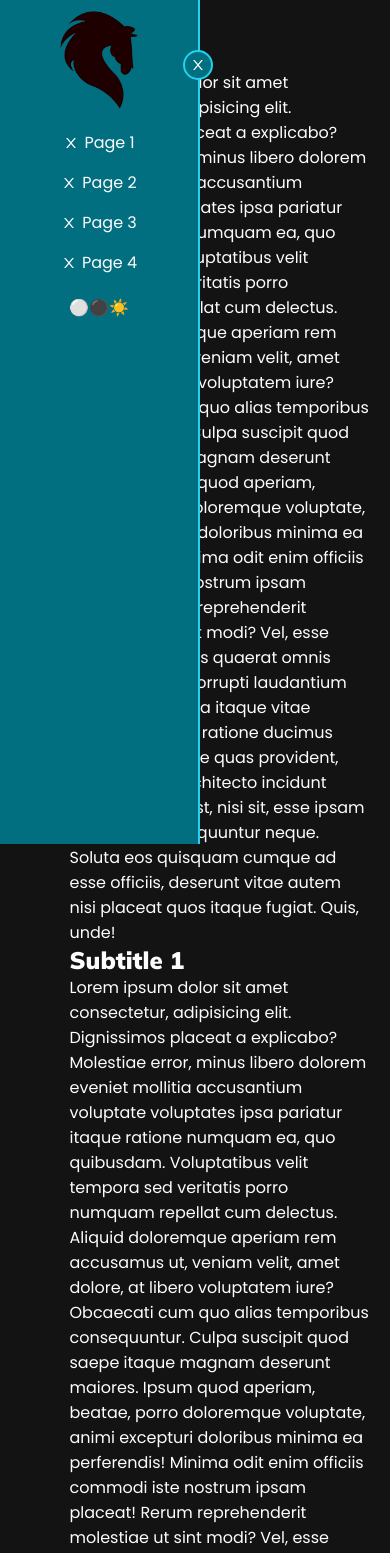
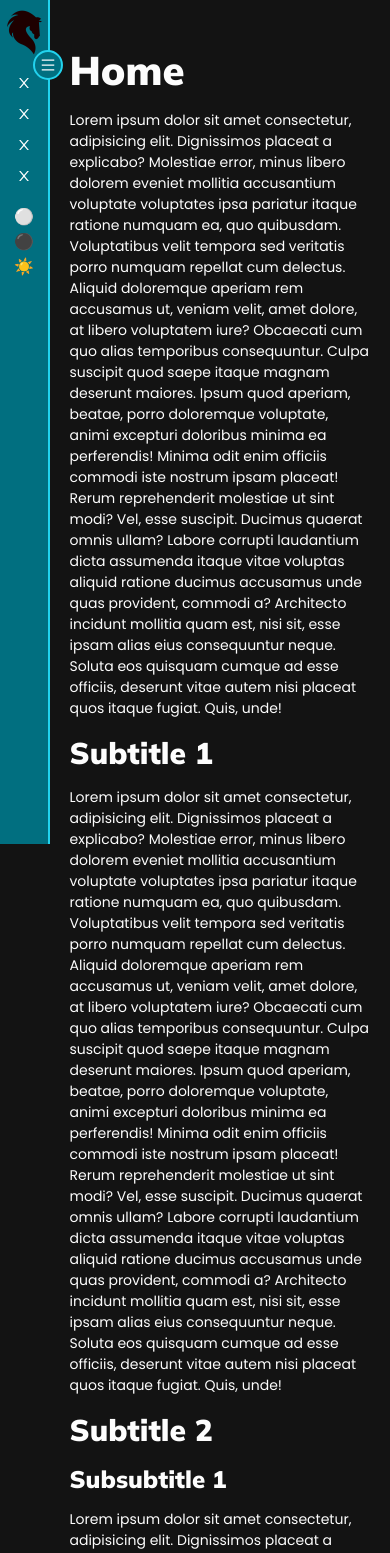
Before and after one commit to irenealcaine/sidebar-template, a React (Create React App) app: page / in a window 390 px wide. Shown: the top 1553 px of the page. Built offline with nearby package versions, Linux system fonts and the light colour scheme.

Commit message:
Update App.scss and Header.jsx

```diff
--- a/src/App.scss
+++ b/src/App.scss
@@ -22,4 +22,35 @@ h3,
 h4 {
   font-family: "Mulish", sans-serif;
   font-weight: 900;
+  margin: 15px 0;
 }
+
+h1 {
+  font-size: 50px;
+}
+
+h2 {
+  font-size: 40px;
+}
+
+h3 {
+  font-size: 30px;
+}
+
+@media screen and (max-width: 768px) {
+  p {
+    font-size: 14px;
+  }
+
+  h1 {
+    font-size: 40px;
+  }
+
+  h2 {
+    font-size: 30px;
+  }
+
+  h3 {
+    font-size: 24px;
+  }
+}
--- a/src/Components/Header/Header.jsx
+++ b/src/Components/Header/Header.jsx
@@ -9,7 +9,7 @@ import { DarkModeContext } from "../../Context/darkModeContext";
 
 const Header = () => {
   const location = useLocation();
-  const [isMenuClosed, setIsMenuClosed] = useState(false);
+  const [isMenuClosed, setIsMenuClosed] = useState(true);
   const menuActiveClass = isMenuClosed ? "closed" : "";
   const { darkMode, dispatch } = useContext(DarkModeContext);
 
```
